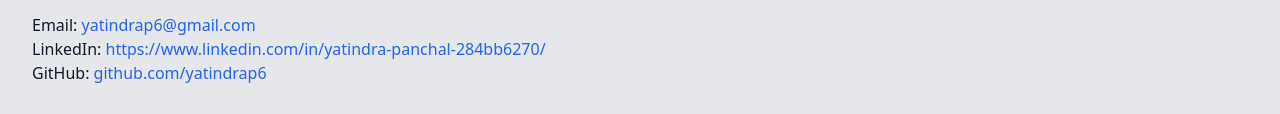
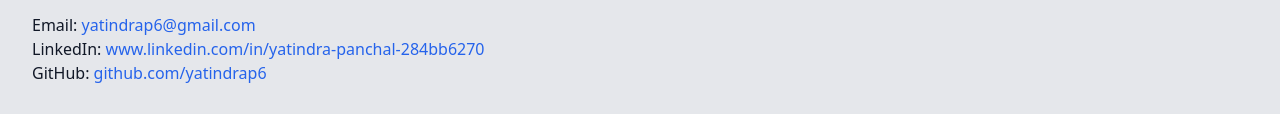
Before and after one commit to yatindrap6/devops-portfolio, a plain HTML site: page index.html in a window 1280 px wide. Shown: the part 1275-1389 px from the top of the page. Drawn offline with nearby package versions, Linux system fonts and the light colour scheme.

Commit message:
linkdin url chnage

```diff
--- a/index.html
+++ b/index.html
@@ -109,7 +109,7 @@
   <section class="p-8 bg-gray-200">
     <h2 class="text-2xl font-semibold mb-4">Contact Me</h2>
     <p>Email: <a href="mailto:yourmail@example.com" class="text-blue-600">yatindrap6@gmail.com</a></p>
-    <p>LinkedIn: <a href="https://linkedin.com/in/yatindrapanchal" class="text-blue-600">https://www.linkedin.com/in/yatindra-panchal-284bb6270/</a></p>
+    <p>LinkedIn: <a href="www.linkedin.com/in/yatindra-panchal-284bb6270" class="text-blue-600">www.linkedin.com/in/yatindra-panchal-284bb6270</a></p>
     <p>GitHub: <a href="https://github.com/yatindrap6" class="text-blue-600">github.com/yatindrap6</a></p>
   </section>
 </body>
```
